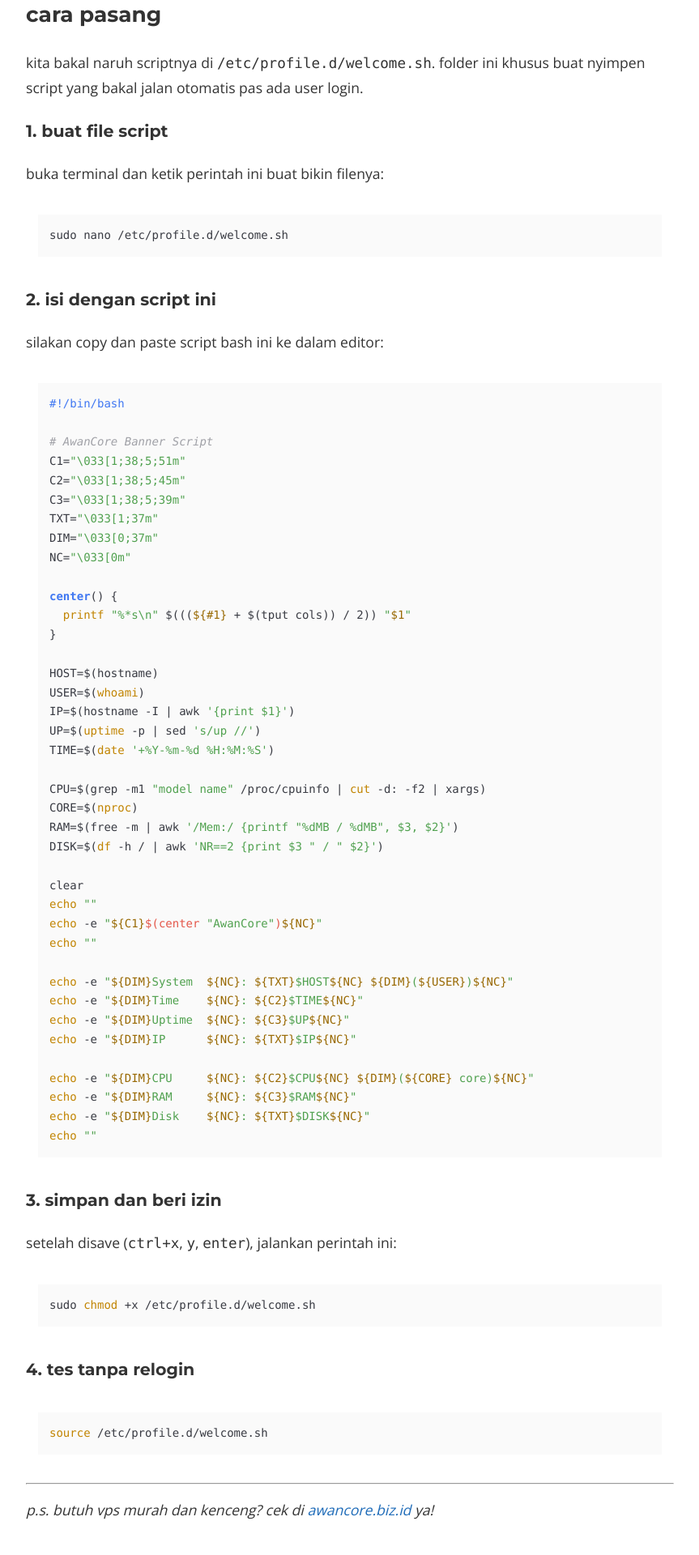
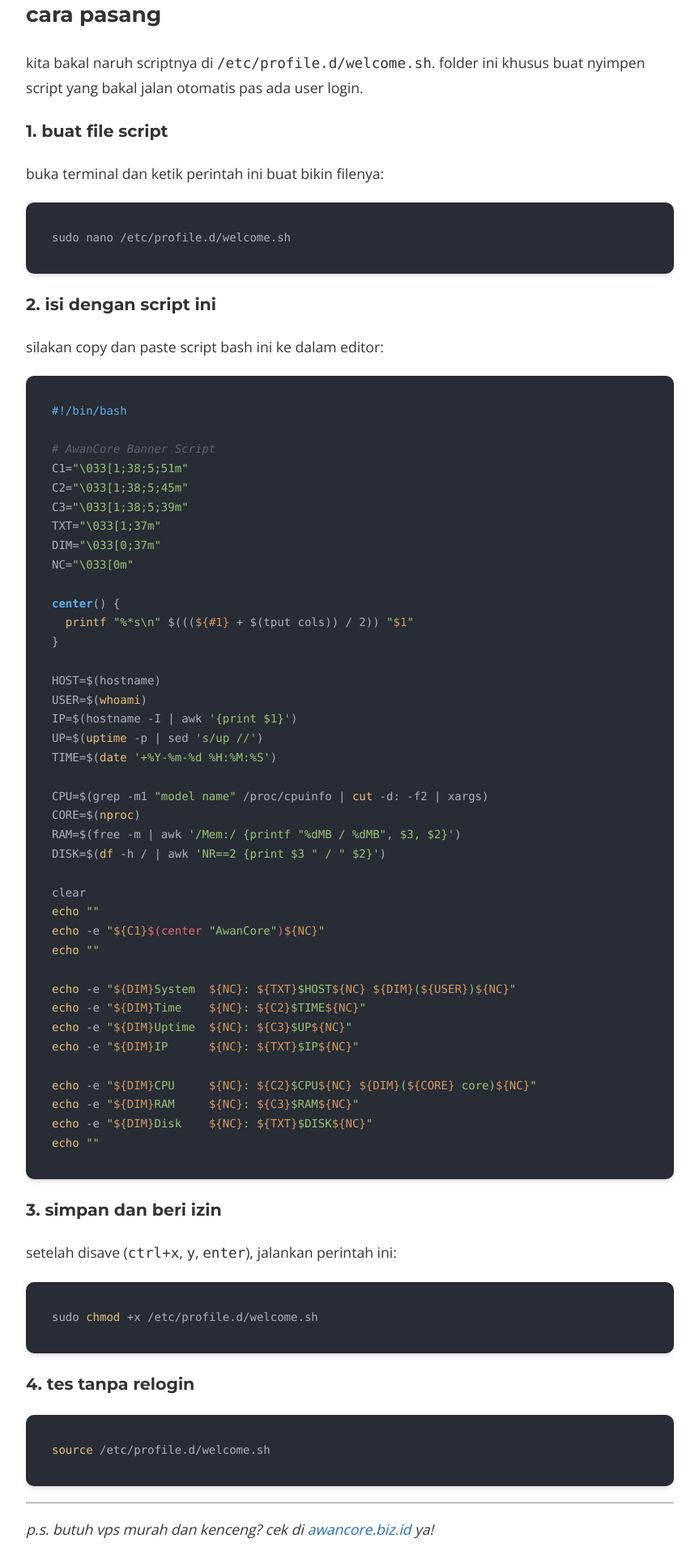
Before and after one commit to gilangf3000/gilangf3000.github.io, a Jekyll site: the page built from _posts/2026-03-25-custom-welcome-vps.md, in a window 1280 px wide. Shown: the part 966-2886 px from the top of the page at 81% size, without its empty margins (208-1071 px from the left). Built offline with Jekyll 4.4.1, drawn with Linux system fonts in a browser that asks for light colours; nearby versions of some CDN libraries.

Commit message:
upgrade code blocks to atom-one-dark with better contrast

```diff
--- a/_layouts/default.html
+++ b/_layouts/default.html
@@ -17,7 +17,7 @@
   <link rel="stylesheet" href="https://cdnjs.cloudflare.com/ajax/libs/font-awesome/6.5.1/css/all.min.css">
   <link rel="stylesheet" href="{{ '/assets/css/style.css' | relative_url }}">
   <link rel="stylesheet" href="https://cdnjs.cloudflare.com/ajax/libs/highlight.js/11.9.0/styles/default.min.css">
-  <link rel="stylesheet" href="https://cdnjs.cloudflare.com/ajax/libs/highlight.js/11.9.0/styles/atom-one-light.min.css">
+  <link rel="stylesheet" href="https://cdnjs.cloudflare.com/ajax/libs/highlight.js/11.9.0/styles/atom-one-dark.min.css">
   <script src="https://cdnjs.cloudflare.com/ajax/libs/highlight.js/11.9.0/highlight.min.js"></script>
   <script src="https://cdn.jsdelivr.net/npm/marked/marked.min.js"></script>
   <script src="{{ '/assets/js/script.js' | relative_url }}"></script>
--- a/assets/css/style.css
+++ b/assets/css/style.css
@@ -205,15 +205,18 @@ div.highlight {
   padding: 0 !important;
 }
 
-/* Allow Highlight.js to control the box but ensure compatibility with our copy button */
+/* Enhanced Code Block with Dark Theme Support */
 pre {
-  padding: 15px !important;
+  background: #282c34 !important; /* Atom One Dark background fallback */
+  padding: 18px !important;
   overflow-x: auto;
-  border-radius: 8px;
+  border-radius: 10px;
   margin: 0 !important;
   max-width: 100%;
   position: relative;
   font-size: 14px;
+  color: #abb2bf;
+  box-shadow: 0 4px 6px -1px rgba(0, 0, 0, 0.1), 0 2px 4px -1px rgba(0, 0, 0, 0.06);
 }
 
 pre:hover .copy-btn {
@@ -224,10 +227,10 @@ pre:hover .copy-btn {
   position: absolute;
   top: 10px;
   right: 10px;
-  background: rgba(255, 255, 255, 0.8);
-  border: 1px solid #ddd;
+  background: rgba(255, 255, 255, 0.1);
+  border: 1px solid rgba(255, 255, 255, 0.2);
   border-radius: 4px;
-  color: #666;
+  color: #fff;
   padding: 6px 10px;
   cursor: pointer;
   opacity: 0;
@@ -237,9 +240,8 @@ pre:hover .copy-btn {
 }
 
 .copy-btn:hover {
-  background: #fff;
-  color: #1e6bb8;
-  border-color: #1e6bb8;
+  background: rgba(255, 255, 255, 0.2);
+  border-color: #fff;
 }
 
 code {
```
